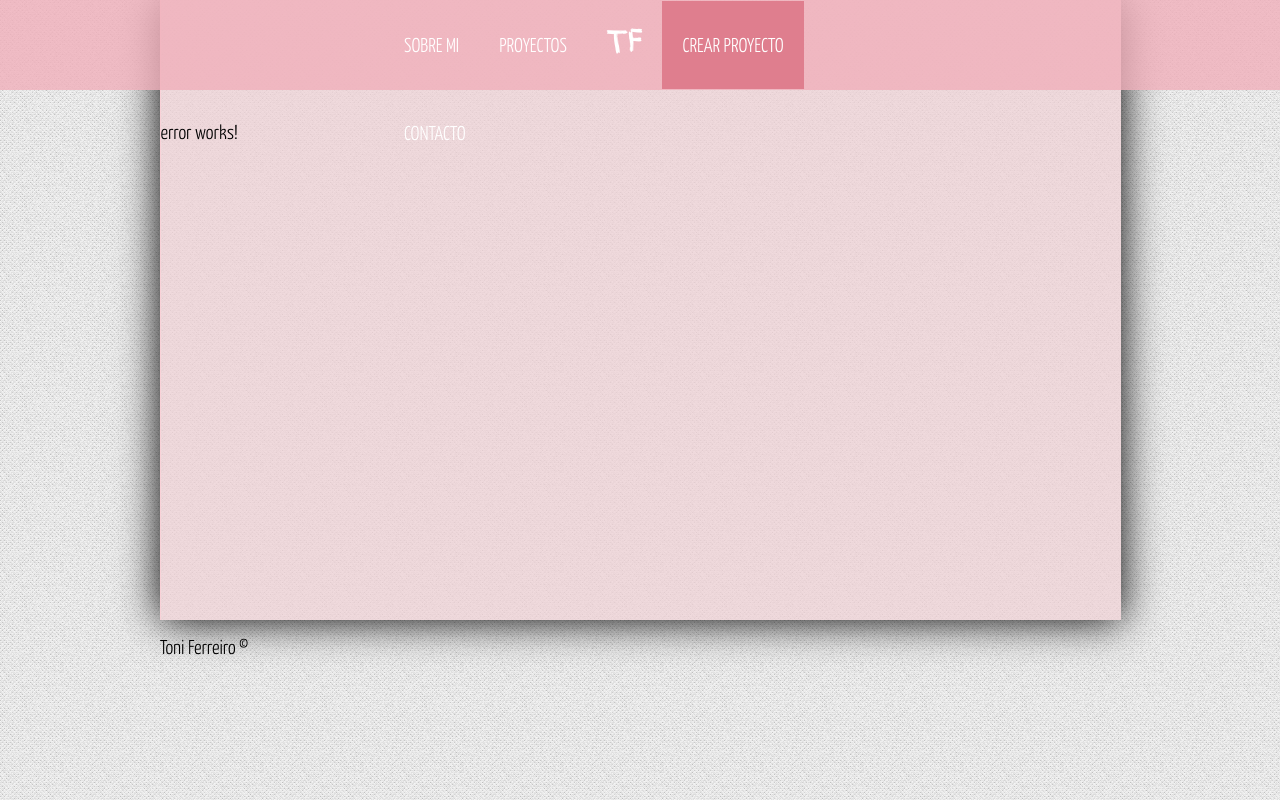
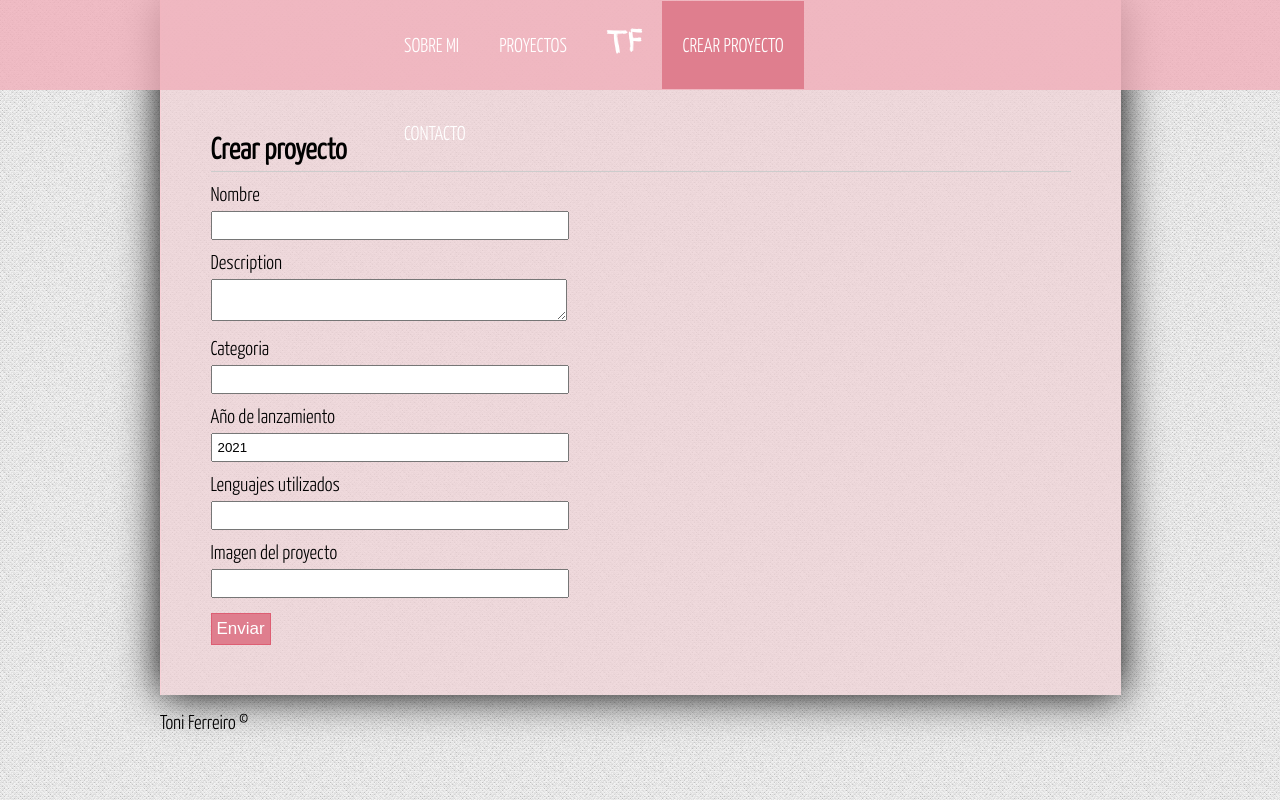
Before and after one commit to toniferr/portfolio-angular, an Angular app: page /crear-proyectos in a window 1280 px wide. Built offline with nearby package versions, Linux system fonts and the light colour scheme.

Commit message:
estilo a formulario

```diff
--- a/src/app/app-routing.module.ts
+++ b/src/app/app-routing.module.ts
@@ -10,7 +10,7 @@ const routes: Routes = [
   {path: '', component: AboutComponent},
   {path: 'sobre-mi', component:AboutComponent},
   {path: 'proyectos', component:ProjectsComponent},
-  {path: 'crear-proyecto', component:CreateComponent},
+  {path: 'crear-proyectos', component:CreateComponent},
   {path: 'contacto', component:ContactComponent},
   {path: '**', component:ErrorComponent},
 ];
--- a/src/app/components/create/create.component.html
+++ b/src/app/components/create/create.component.html
@@ -1,4 +1,4 @@
-<div>
+<div class="container">
     <h2>{{title}}</h2>
 
     <form #projectForm="ngForm" (ngSubmit)="onSubmit(projectForm)">
@@ -15,7 +15,7 @@
             <input type="text" name="category" #category="ngModel" [(ngModel)]="project.category"/>
         </p>
         <p>
-            <label for="year">Año</label>
+            <label for="year">Año de lanzamiento</label>
             <input type="number" name="year" #year="ngModel" [(ngModel)]="project.year"/>
         </p>
         <p>
--- a/src/app/components/create/create.component.ts
+++ b/src/app/components/create/create.component.ts
@@ -1,6 +1,7 @@
 import { Component, OnInit } from '@angular/core';
 import { Project } from '../../models/project';
 import { ProjectService } from '../../services/project.service';
+import { NgForm } from '@angular/forms';
 
 @Component({
   selector: 'app-create',
@@ -23,7 +24,7 @@ export class CreateComponent implements OnInit {
   ngOnInit(): void {
   }
 
-  onSubmit(form){
+  onSubmit(form: NgForm){
     console.log(this.project);
   }
 
--- a/src/app/models/project.ts
+++ b/src/app/models/project.ts
@@ -2,7 +2,7 @@ export class Project{
     constructor(
         public _id: string,
         public name: string,
-        public descripcion: string,
+        public description: string,
         public category: string,
         public year: number,
         public langs: string,
--- a/src/assets/css/styles.css
+++ b/src/assets/css/styles.css
@@ -143,3 +143,53 @@ article.about{
     padding-bottom: 30px;
     text-align: justify;
 }
+
+/* Seccion de formulario */
+.container{
+    padding: 50px;
+    padding-top: 10px;
+}
+
+.container h2{
+    display: block;
+    border-bottom: 1px solid #ccc;
+    padding-bottom: 5px;
+    margin-bottom: 10px;
+}
+
+form{
+    width: 50%;
+}
+
+form label{
+    display: block;
+    width: 100%;
+    margin-top: 10px;
+    margin-bottom: 5px;
+}
+
+form input[type="text"],
+form input[type="number"],
+form input[type="email"],
+form textarea {
+    width: 80%;
+    padding: 5px;
+}
+
+form button,
+form input[type="submit"]{
+    display: block;
+    font-size: 17px;
+    padding: 5px;
+    margin-top: 15px;
+    color: white;
+    background: rgba(223, 126, 142, 1);
+    border: 1px solid rgb(221, 94, 115);
+    cursor: pointer;
+}
+
+form button:hover,
+form input[type="submit"]:hover{
+    background: rgb(221, 94, 115);
+    border: 1px solid rgb(228, 56, 85);
+}
```
